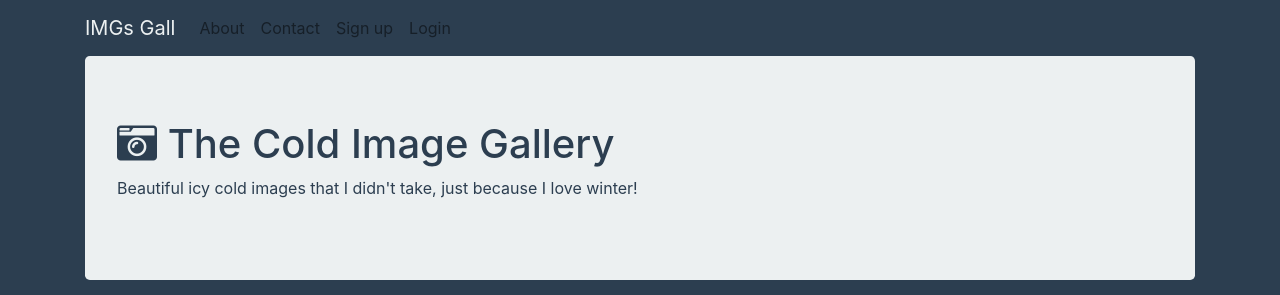
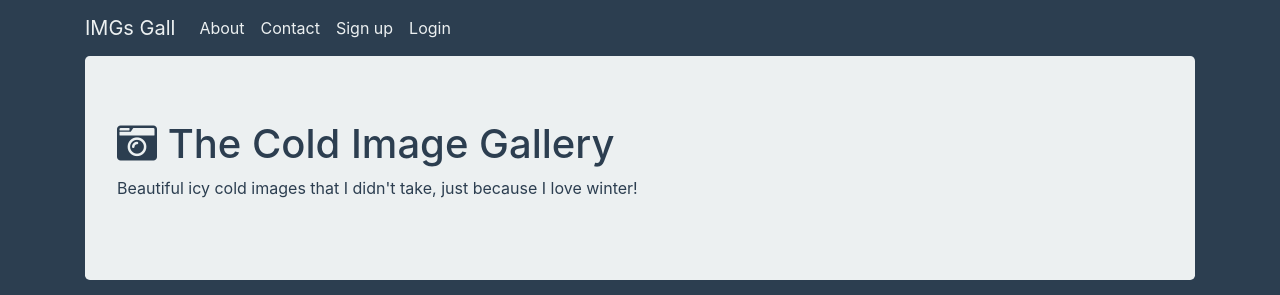
Before and after one commit to BibianaBalBar/Cold-Image-Gallery, a plain HTML site: page imageGallery.html in a window 1280 px wide. Shown: the top 295 px of the page. Drawn offline with nearby package versions, Linux system fonts and the light colour scheme.

Commit message:
readme updated

```diff
--- a/imageGallery.css
+++ b/imageGallery.css
@@ -7,11 +7,7 @@ body {
 	background: #ecf0f1;
 }
 
-.navbar {
-	color: #ecf0f1;
-}
-
-.navbar .navbar-nav > ul > li > a {
+.navbar .nav-item .nav-link {
 	color: #ecf0f1;
 }
 
--- a/imageGallery.html
+++ b/imageGallery.html
@@ -29,7 +29,7 @@
         <li class="nav-item butnavs"><a class="nav-link" href="#">About</a></li>
         <li class="nav-item butnavs"><a class="nav-link" href="#">Contact</a></li>
     </ul>
-    <ul class="nav navbar-nav justify-content-end">
+    <ul class="nav navbar-nav">
         <li class="nav-item butnavs"><a class="nav-link" href="#">Sign up</a></li>
         <li class="nav-item butnavs"><a class="nav-link" href="#">Login</a></li>
     </ul>
```
Also changed, not shown: img/imggal1.png (added), img/imggal2.png (added), img/imggal3.png (added), 1 other file.
